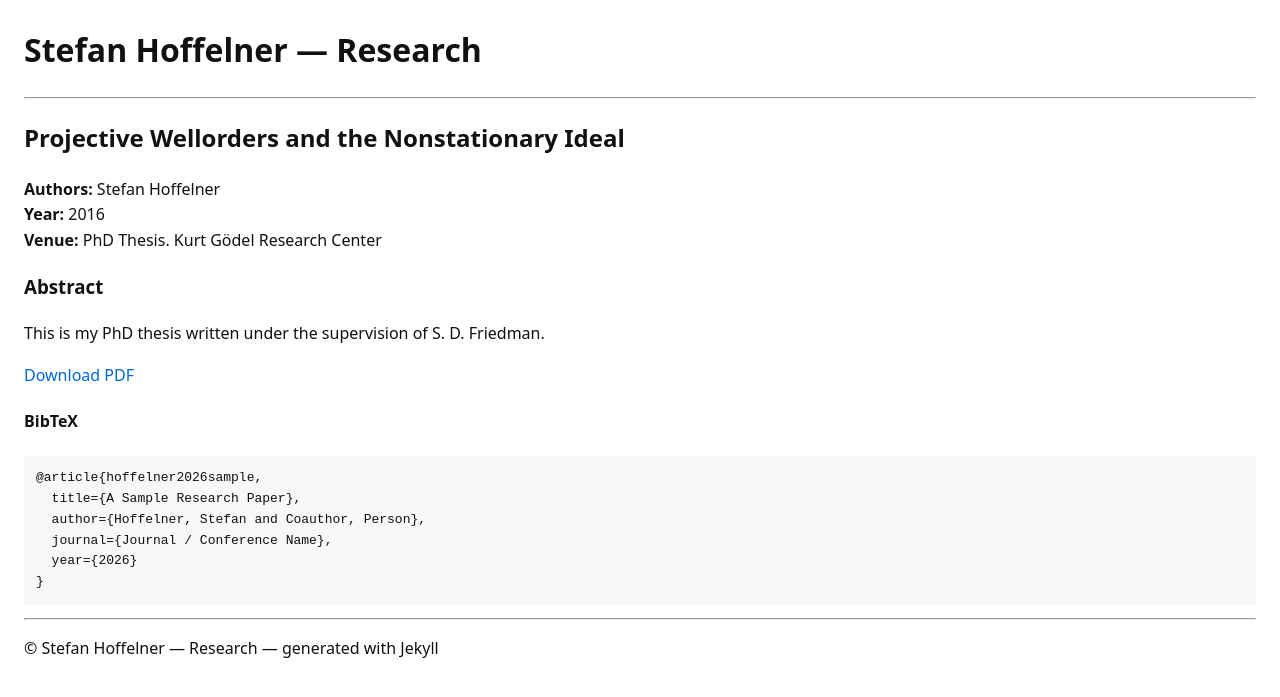
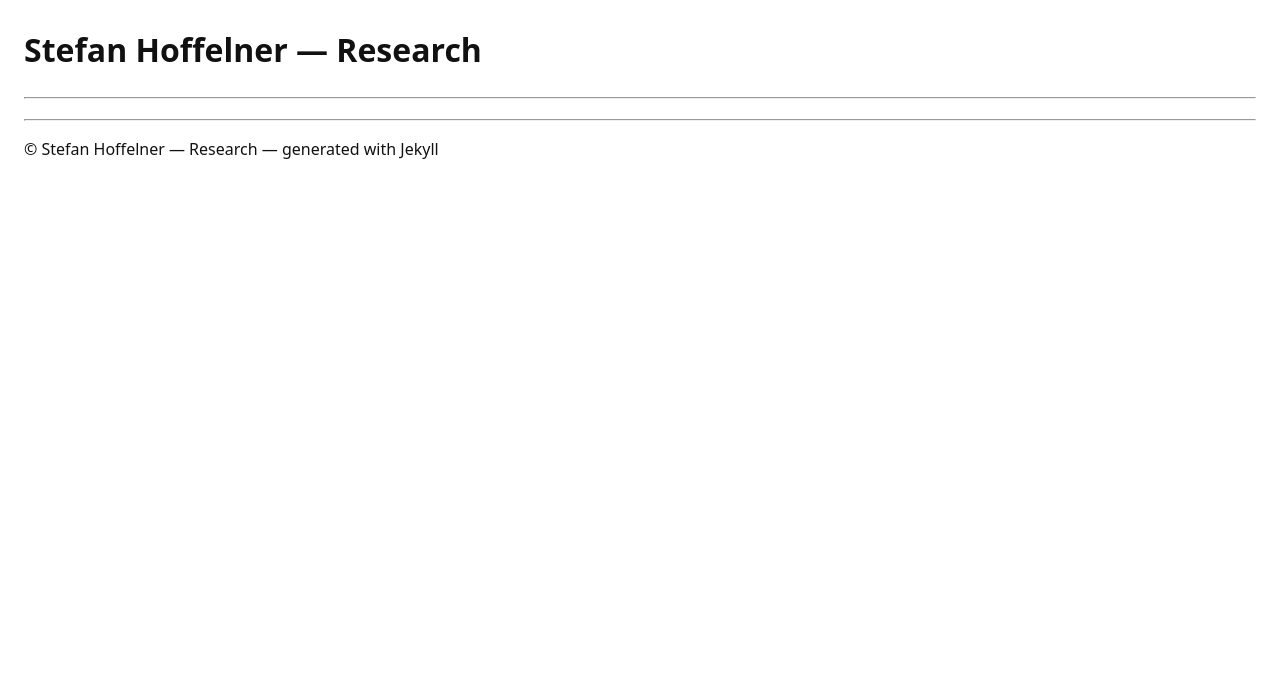
Before and after one commit to StefanHoffelner/stefanhoffelner.github.io, a Jekyll site: the page built from _papers/2026-sample-paper.md, in a window 1280 px wide. Shown: the top 697 px of the page. Built offline with Jekyll 4.4.1, drawn with Linux system fonts in a browser that asks for light colours.

Commit message:
Update 2026-sample-paper.md

```diff
--- a/_papers/2026-sample-paper.md
+++ b/_papers/2026-sample-paper.md
@@ -1,19 +1,3 @@
----
-title: Projective Wellorders and the Nonstationary Ideal
-authors: Stefan Hoffelner
-year: 2016
-journal: PhD Thesis. Kurt Gödel Research Center
-pdf: "/papers/sample-paper.pdf"
-abstract: >
-  This is my PhD thesis written under the supervision of S. D. Friedman.
-bibtex: |
-  @article{hoffelner2026sample,
-    title={A Sample Research Paper},
-    author={Hoffelner, Stefan and Coauthor, Person},
-    journal={Journal / Conference Name},
-    year={2026}
-  }
----
 ---
 title: A $\Sigma^1_4$ wellorder of the reals with $\text{NS}_{\omega_1}$ saturated
 authors: Sy-David Friedman and Stefan Hoffelner
```
